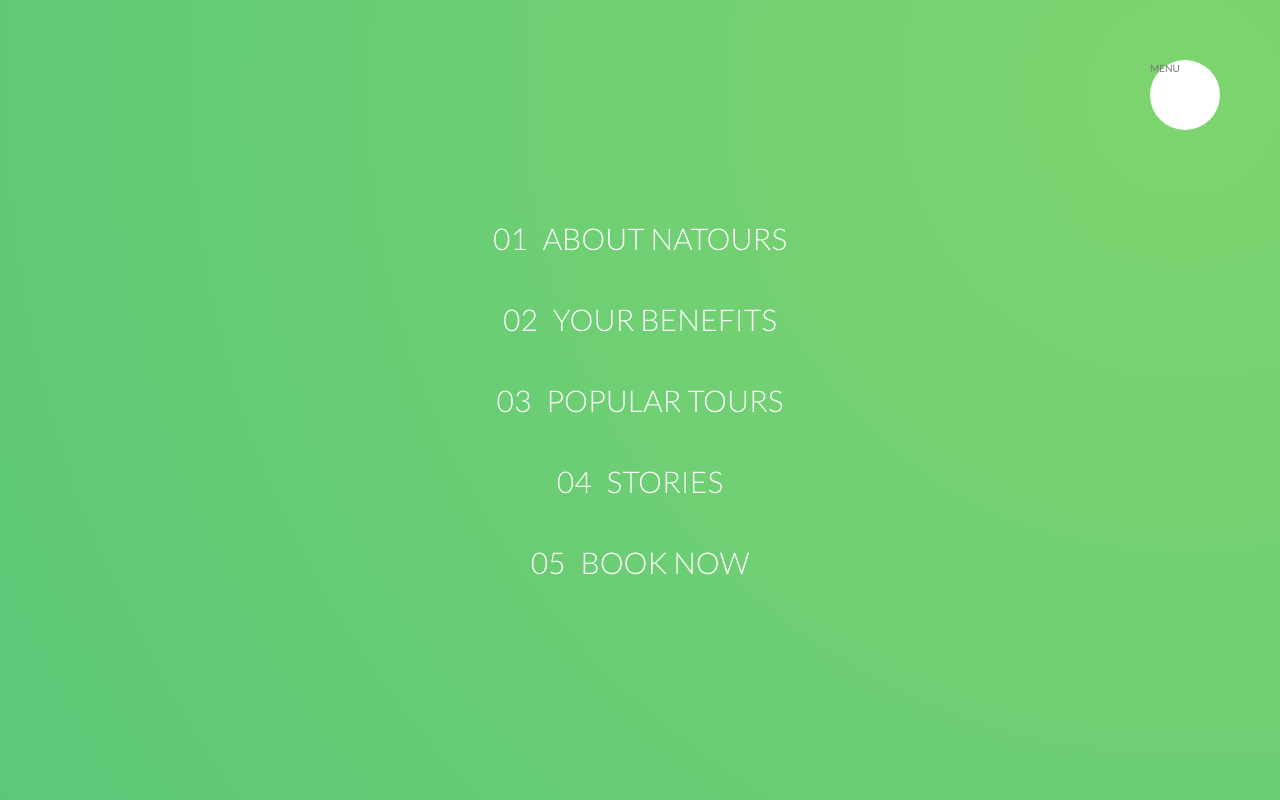
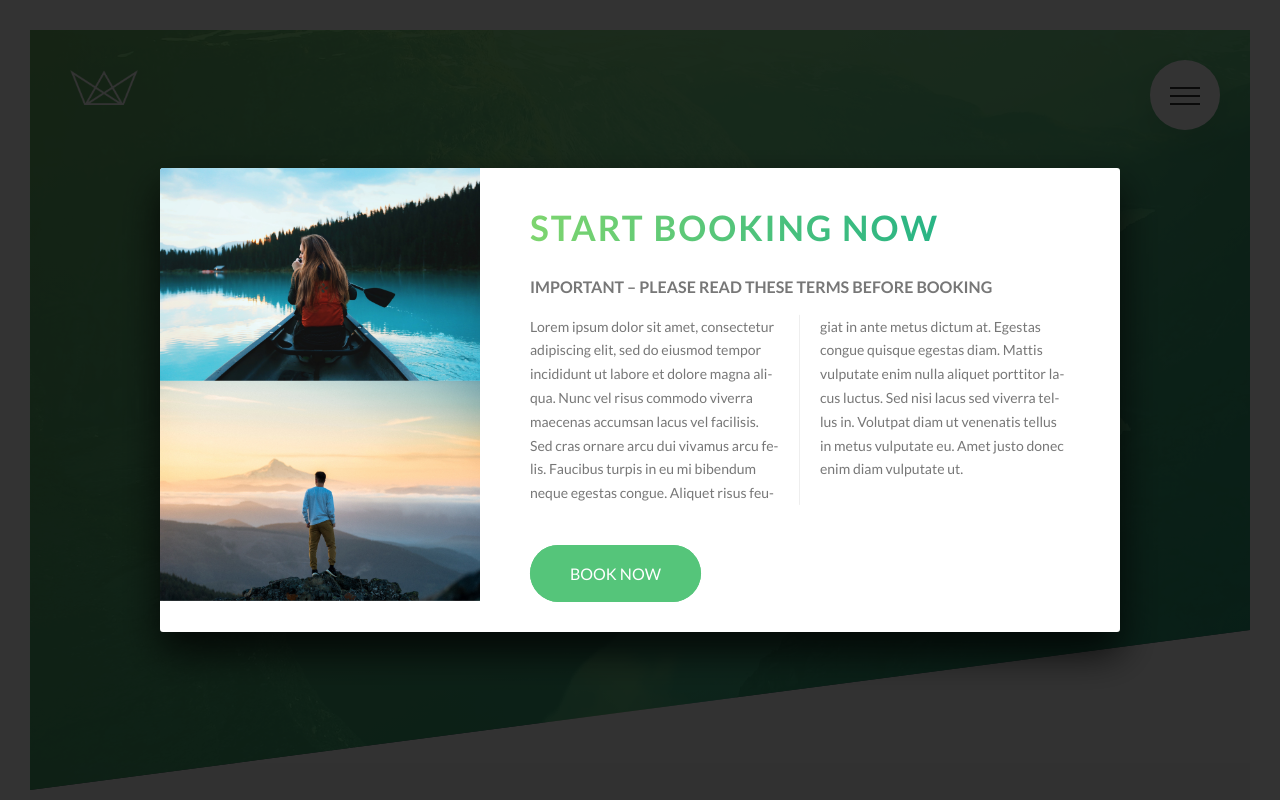
Before and after one commit to fuadinho/udemy-natours, a website built with webpack: page src/index.html in a window 1280 px wide. Shown: the top 800 px of the page. Built offline with nearby package versions, Linux system fonts and the light colour scheme; files whose address does not match are found by name.

Commit message:
Finishing the navigation and building popup component

```diff
--- a/src/index.html
+++ b/src/index.html
@@ -21,7 +21,9 @@
   <div class="navigation">
     <input type="checkbox" class="navigation__checkbox" id="navi-toggle">
 
-    <label for="navi-toggle" class="navigation__button">MENU</label>
+    <label for="navi-toggle" class="navigation__button">
+      <span class="navigation__icon">&nbsp;</span>
+    </label>
 
     <div class="navigation__background">&nbsp;</div>
 
@@ -367,6 +369,30 @@
     </div>
   </footer>
 
+  <div class="popup">
+    <div class="popup__content">
+      <div class="popup__left">
+        <img src="/src/img/nat-8.jpg" alt="Tour photo" class="popup__img">
+        <img src="/src/img/nat-9.jpg" alt="Tour photo" class="popup__img">
+      </div>
+
+      <div class="popup__right">
+        <h2 class="heading-secondary u-margin-bottom-small">Start booking now</h2>
+        <h3 class="heading-tertiary u-margin-bottom-small">Important &ndash; please read these terms before booking</h3>
+        <p class="popup__text">
+          Lorem ipsum dolor sit amet, consectetur adipiscing elit, sed do eiusmod tempor incididunt ut labore et dolore
+          magna aliqua. Nunc vel risus commodo viverra maecenas accumsan lacus vel facilisis. Sed cras ornare arcu dui
+          vivamus arcu felis. Faucibus turpis in eu mi bibendum neque egestas congue. Aliquet risus feugiat in ante
+          metus dictum at. Egestas congue quisque egestas diam. Mattis vulputate enim nulla aliquet porttitor lacus
+          luctus. Sed nisi lacus sed viverra tellus in. Volutpat diam ut venenatis tellus in metus vulputate eu. Amet
+          justo donec enim diam vulputate ut.
+        </p>
+
+        <a href="#" class="btn btn--green">Book now</a>
+      </div>
+    </div>
+  </div>
+
   <!-- <section class="grid-test">
 
     <div class="row">
--- a/src/styles/abstracts/_mixins.scss
+++ b/src/styles/abstracts/_mixins.scss
@@ -0,0 +1,6 @@
+@mixin absCenter {
+    position: absolute;
+    top: 50%;
+    left: 50%;
+    transform: translate(-50%, -50%);
+}
--- /dev/null
+++ b/src/styles/components/_popup.scss
@@ -0,0 +1,60 @@
+.popup {
+    background-color: rgba($color-black, 0.8);
+    height: 100vh;
+    width: 100%;
+    position: fixed;
+    top: 0;
+    left: 0;
+    z-index: 3000;
+
+    &__content {
+        width: 75%;
+        // height: 50rem;
+        background-color: $color-white;
+        box-shadow: 0 2rem 4rem rgba($color-black, 0.8);
+        border-radius: 3px;
+        overflow: hidden;
+        // display: flex;
+        // align-items: center;
+
+        //Solucija sa tabel property
+        display: table;
+
+        @include absCenter;
+    }
+
+    &__left {
+        width: 33.333333%;
+        display: table-cell;
+    }
+
+    &__right {
+        width: 66.666667%;
+        padding: 3rem 5rem;
+        display: table-cell;
+        vertical-align: middle;
+    }
+
+    &__img {
+        display: block;
+        width: 100%;
+    }
+
+    &__text {
+        font-size: 1.4rem;
+        margin-bottom: 4rem;
+
+        -moz-column-count: 2;
+        -moz-column-gap: 4rem; //1em = 14px
+        -moz-column-rule: 1px solid $color-grey-light-2;
+
+        column-count: 2;
+        column-gap: 4rem; //1em = 14px
+        column-rule: 1px solid $color-grey-light-2;
+
+        -moz-hyphens: auto;
+        -ms-hyphens: auto;
+        -webkit-hyphens: auto;
+        hyphens: auto;
+    }
+}
--- a/src/styles/index.scss
+++ b/src/styles/index.scss
@@ -13,6 +13,7 @@
 @import "components/composition";
 @import "components/feature-box";
 @import "components/form";
+@import "components/popup";
 @import "components/story";
 
 @import "layout/footer";
--- a/src/styles/layout/_navigation.scss
+++ b/src/styles/layout/_navigation.scss
@@ -12,6 +12,9 @@
         right: 6rem;
         border-radius: 50%;
         z-index: 2000;
+        box-shadow: 0 1rem 3rem rgba($color-black, 0.1);
+        text-align: center;
+        cursor: pointer;
     }
 
     &__background {
@@ -24,16 +27,21 @@
         background-image: radial-gradient($color-primary-light, $color-primary-dark);
         z-index: 1000;
 
-        transform: scale(80);
+        transition: transform 0.8s cubic-bezier(0.86, 0, 0.07, 1);
+
+        // transform: scale(80);
     }
 
     &__nav {
         height: 100vh;
-        width: 100%;
         position: fixed;
         top: 0;
-        right: 0;
+        left: 0;
         z-index: 1500;
+
+        opacity: 0;
+        width: 0;
+        transition: all 0.8s cubic-bezier(0.68, -0.55, 0.265, 1.55);
     }
 
     &__list {
@@ -76,4 +84,68 @@
             transform: translateX(1rem);
         }
     }
+
+    //FUNCTIONALITY
+
+    &__checkbox:checked ~ &__background {
+        transform: scale(80);
+    }
+
+    &__checkbox:checked ~ &__nav {
+        opacity: 1;
+        width: 100%;
+    }
+
+    //ICON
+
+    &__icon {
+        position: relative;
+        margin-top: 3.5rem;
+        &,
+        &::before,
+        &::after {
+            display: inline-block;
+            width: 3rem;
+            height: 2px;
+            background-color: $color-grey-dark-3;
+        }
+
+        &::before,
+        &::after {
+            content: "";
+            position: absolute;
+            left: 0;
+            transition: all 0.2s;
+        }
+
+        &::before {
+            top: -0.8rem;
+        }
+
+        &::after {
+            top: 0.8rem;
+        }
+    }
+
+    &__button:hover &__icon::before {
+        top: -1rem;
+    }
+
+    &__button:hover &__icon::after {
+        top: 1rem;
+    }
+
+    &__checkbox:checked + &__button &__icon {
+        background-color: transparent;
+    }
+
+    &__checkbox:checked + &__button &__icon::before {
+        transform: rotate(135deg);
+        top: 0.1rem;
+    }
+
+    &__checkbox:checked + &__button &__icon::after {
+        transform: rotate(-135deg);
+        top: 0.1rem;
+    }
 }
```
